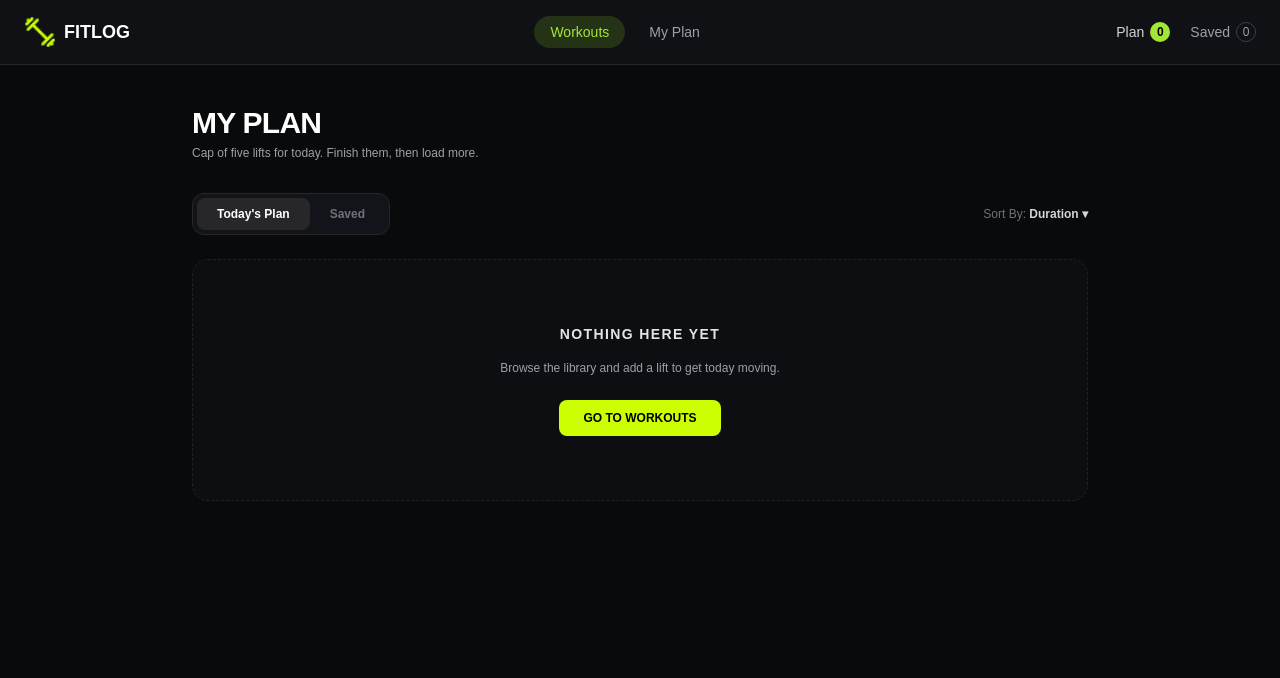
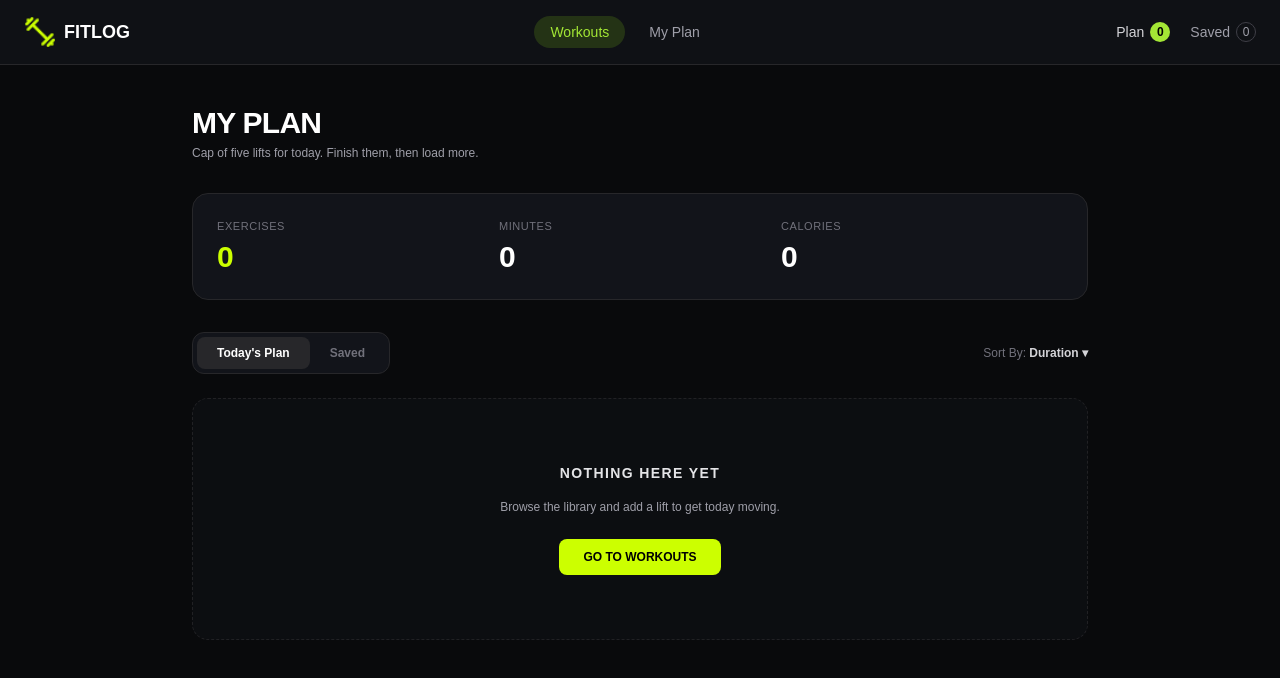
Before and after one commit to sabikunnahar04/assignment06, a Next.js app: page /my-plan in a window 1280 px wide. Shown: the top 678 px of the page. Built offline with nearby package versions, Linux system fonts and the light colour scheme.

Commit message:
sum or total

```diff
--- a/src/app/my-plan/page.tsx
+++ b/src/app/my-plan/page.tsx
@@ -16,7 +16,15 @@ const MyPlan = () => {
   const currentList: WorkoutItem[] =
     activeTab === "plan" ? planWorkouts : savedWorkouts;
 
-
+  const totalExercises = currentList.length;
+  const totalMinutes = currentList.reduce(
+    (sum: number, item: WorkoutItem) => sum + (item.duration || 0),
+    0
+  );
+  const totalCalories = currentList.reduce(
+    (sum: number, item: WorkoutItem) => sum + (item.caloriesBurned || 0),
+    0
+  );
 
   return (
     <main className="min-h-screen bg-[#090a0c] text-white px-6 py-10">
@@ -25,6 +33,35 @@ const MyPlan = () => {
         <p className="text-xs text-zinc-400 mt-1 mb-8">
           Cap of five lifts for today. Finish them, then load more.
         </p>
+
+
+        <div className="grid grid-cols-3 bg-[#12141a] border border-zinc-800 rounded-2xl p-6 mb-8 text-left">
+          <div>
+            <span className="text-[11px] text-zinc-500 uppercase tracking-wider block mb-1">
+              Exercises
+            </span>
+            <span className="text-3xl font-extrabold text-[#ccff00]">
+              {totalExercises}
+            </span>
+          </div>
+          <div>
+            <span className="text-[11px] text-zinc-500 uppercase tracking-wider block mb-1">
+              Minutes
+            </span>
+            <span className="text-3xl font-extrabold text-white">
+              {totalMinutes}
+            </span>
+          </div>
+          <div>
+            <span className="text-[11px] text-zinc-500 uppercase tracking-wider block mb-1">
+              Calories
+            </span>
+            <span className="text-3xl font-extrabold text-white">
+              {totalCalories}
+            </span>
+          </div>
+        </div>
+
 
         <div className="flex items-center justify-between mb-6">
           <div className="flex items-center bg-[#12141a] p-1 rounded-xl border border-zinc-800">
--- a/src/component/workoutDetails/TodayPlanButton.tsx
+++ b/src/component/workoutDetails/TodayPlanButton.tsx
@@ -9,6 +9,12 @@ const TodayPlanButton = ({ workout }: { workout: WorkoutItem }) => {
 
   const handleAddPlan = () => {
     console.log("add plan btn triggered", workout);
+    const isAlreadyAdded = planWorkouts.some((item) => item.id === workout.id);
+
+    if (isAlreadyAdded) {
+      alert(`⚠️ "${workout.name}" is already in Today's Plan!`);
+      return;
+    }
     setPlanWorkouts([...planWorkouts, workout]);
     alert(`You have added "${workout.name}" to Today's Plan`);
   };
```
Also changed, not shown: src/component/shared/NavCounter.tsx (added).
